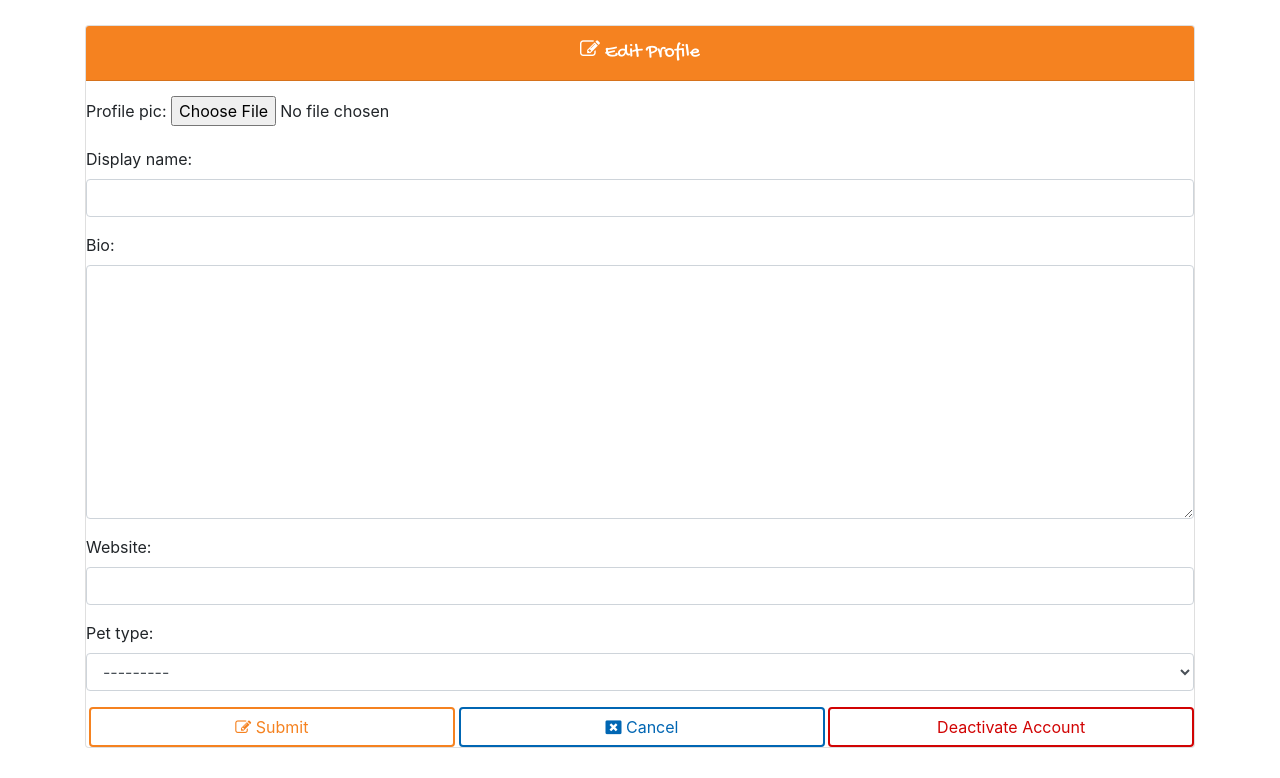
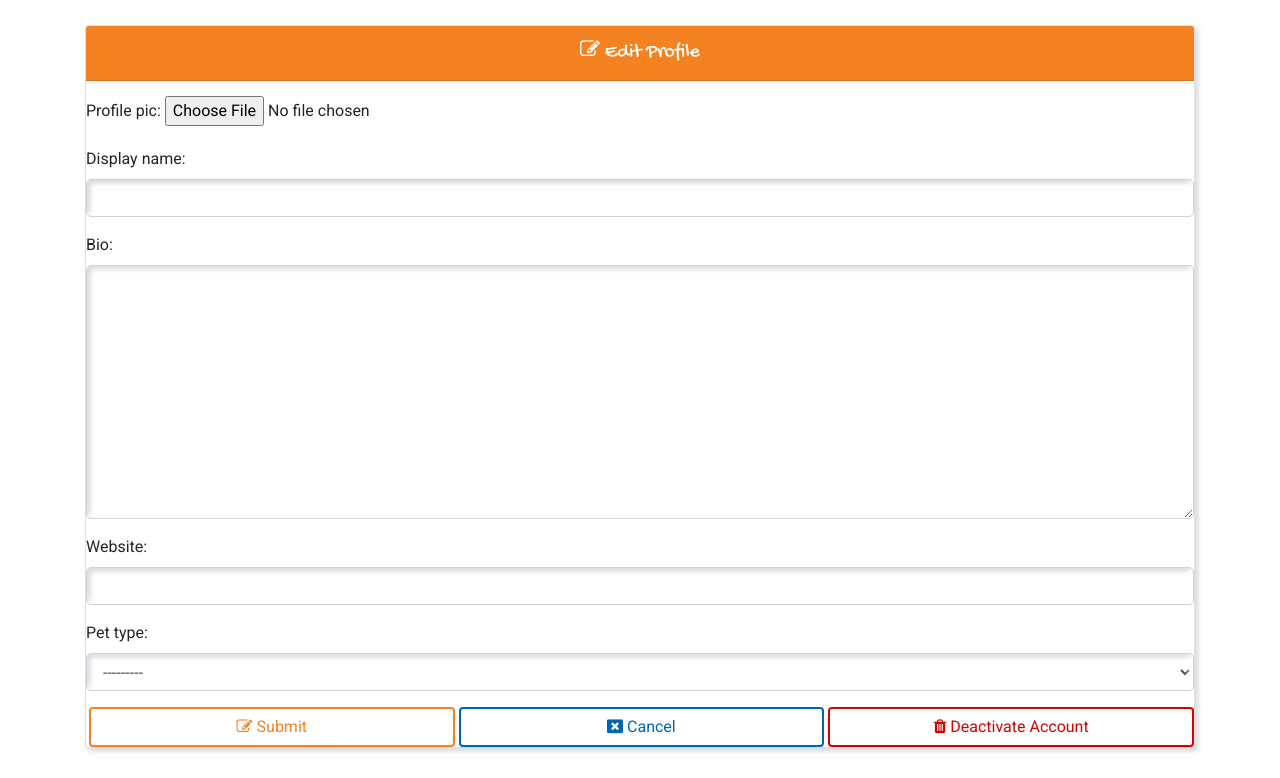
Before and after one commit to Eli-J-Camara/PetGram, a Django app: page /edit/1/ in a window 1280 px wide. Shown: the part 108-886 px from the top of the page. Run offline with Django 3.2, Linux system fonts and the light colour scheme; the visitor is signed in with stand-in values (Sample User, id 1); data comes from the database, SQL or seed files in the repository; data that the repository does not hold is empty; some libraries are stand-ins or nearby versions.

Commit message:
added to the post and edit post css

```diff
--- a/post/forms.py
+++ b/post/forms.py
@@ -8,7 +8,7 @@ class PostForm(forms.ModelForm):
         model = Post
         fields = ('post_file', 'caption')
         widgets = {
-            'caption': forms.Textarea(attrs={"class":"form-control"}),
+            'caption': forms.Textarea(attrs={"class":"form-control post-form"}),
         }
 
 class CommentForm(forms.Form):
--- a/static/css/style.css
+++ b/static/css/style.css
@@ -234,8 +234,13 @@ h4.delete-header{
 }
 
 .profile-card {
+    font-family: 'Roboto', sans-serif;
     margin-bottom: 30px;
+    box-shadow: -3px -3px 7px #ffffff, 3px 3px 5px rgba(94,104,121,.288);
+    border-radius: 5px;
 }
+
+
 
 /* Notification page */
 
@@ -271,7 +276,23 @@ ul.notify-link > a:hover {
 }
 
 .post-card {
-    font-family: 'Roboto', sans-serif;;
+    font-family: 'Roboto', sans-serif;
+    box-shadow: -3px -3px 7px #ffffff, 3px 3px 5px rgba(94,104,121,.288);
+    border-radius: 5px;
+}
+
+/* the profile and post forms */
+
+.form-control.post-form {
+    box-shadow: inset -3px -3px 7px #ffffff, inset 3px 3px 5px rgba(94,104,121,.288);
+    border-radius: 5px;
+}
+
+.form-control.post-form:focus {
+    border-color: #f58220;
+    outline: 0;
+    -webkit-box-shadow: inset 0 1px 1px rgba(245, 130, 32, .075),0 0 8px rgb(245, 130, 32);
+    box-shadow: inset 0 1px 1px rgba(245, 130, 32,.075),0 0 8px rgb(245, 130, 32);
 }
 
 /* Search page */
--- a/templates/edit_profile.html
+++ b/templates/edit_profile.html
@@ -37,6 +37,7 @@
         <a href="/profile/{{user.id}}/"><button class="btn edit-profile btn-md"> <i class="fa fa-window-close" aria-hidden="true"></i> Cancel</button></a>
         {% comment %} <a href="/deactivate/{{user.id}}/">Deactivate</a> {% endcomment %}
         <span><button type="button" class="btn deactivate btn-md" data-toggle="modal" data-target="#myModal">
+          <i class="fa fa-trash" aria-hidden="true"></i>
           Deactivate Account
         </button></span>
         <!-- The Modal -->
--- a/user_profile/forms.py
+++ b/user_profile/forms.py
@@ -7,8 +7,8 @@ class  ProfileForm(forms.ModelForm):
         model = CustomUser
         fields = ("profile_pic", "display_name", "bio", "website", "pet_type")
         widgets = {
-            'display_name': forms.TextInput(attrs={"class":"form-control"}),
-            'bio': forms.Textarea(attrs={"class":"form-control"}),
-            'website': forms.TextInput(attrs={"class":"form-control"}),
-            'pet_type': forms.Select(attrs={"class":"form-control"}),
+            'display_name': forms.TextInput(attrs={"class":"form-control post-form"}),
+            'bio': forms.Textarea(attrs={"class":"form-control post-form"}),
+            'website': forms.TextInput(attrs={"class":"form-control post-form"}),
+            'pet_type': forms.Select(attrs={"class":"form-control post-form"}),
         }
```
